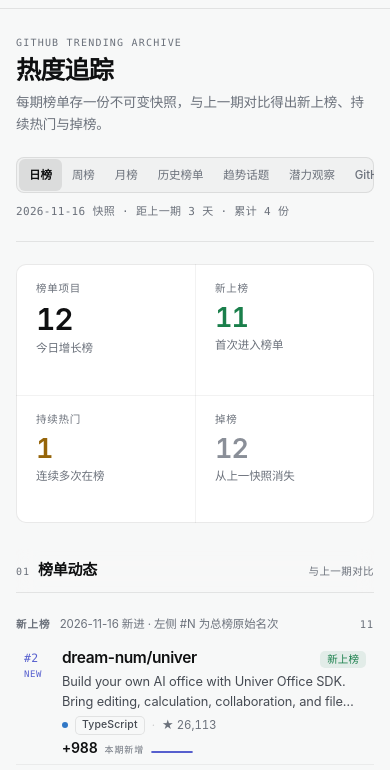
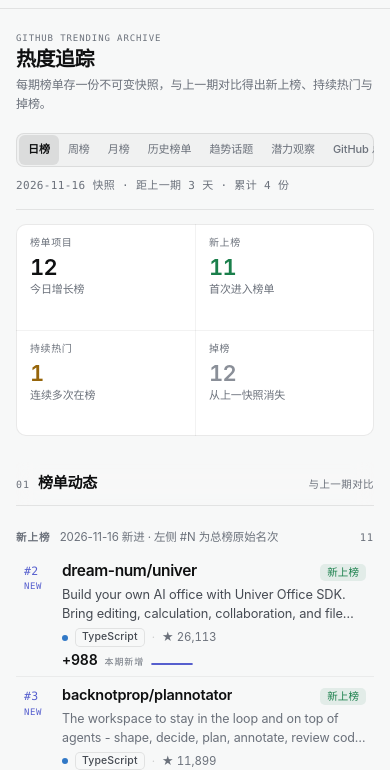
Before and after one commit to honor-99/github-trending, a plain HTML site: page index.html in a window 390 px wide. Shown: the part 45-815 px from the top of the page. Drawn offline with Linux system fonts and the light colour scheme.

Commit message:
style(page): 压扁页头与 KPI 账条，首屏多出 93px 给榜单
用户反馈「标题可以小一些，减少些画面的占用」。按实测数据逐项收紧
（1440×900，linear 皮肤）：

| 项 | 改前 | 改后 |
|---|---|---|
| h1 热度追踪 | 30px | 24px |
| eyebrow | 10px / .12em | 9.5px / .1em |
| lede | 13.5px，54ch 折成 2 行（45px 高） | 12.5px，放开 max-width 成 1 行（20px） |
| KPI 大数 | 34px（首格）/ 27px | 26px / 22px |
| KPI 标签 | 10.5px | 10px |
| KPI 小字提示 | 11.5px / 2 行 36px | 11px / 2 行 32px |
| KPI 内边距 | 16/20/18 | 12/18/13 |
| 账条上间距 | 22px | 14px |
| 页头下边框留白 | 20px | 14px |

结果：页头 127 → 84px，KPI 账条 141 → 107px，
**榜单列表起点 408 → 315px（-23%）**，一屏能看到更多条目。

关键约束没破：
- `.kpis` 的 min-height 必须等于内容自然高度（桌面 107 / ≤820px 两行 212），
  否则加载态只有空骨架会矮一截、页面跳动。实测 1440/820/390 三档
  loaded == loading、jump = 0。
- `.kpi-hint` 仍是固定两行盒（16px × 2 = 32px），长提示不会撑高。
- 以上全部 scope 在 `html[data-skin="linear"]`，纸感皮肤仍是 141px / h1 38px（已验）。
- 390px 无横向溢出（scrollWidth == innerWidth）。

移动端顺手收紧：shell 顶部 26→22px、h1 25→20px、分段按钮 6/10→5/9px、
KPI 内边距 11/14/12。

```diff
--- a/assets/styles.css
+++ b/assets/styles.css
@@ -1036,18 +1036,20 @@ html[data-skin="linear"] .nav-pill:hover {
 }
 
 /* ── 页头 ── */
-html[data-skin="linear"] .shell { max-width: 1320px; padding: 38px max(24px, 3.4vw) 78px; }
+html[data-skin="linear"] .shell { max-width: 1320px; padding: 30px max(24px, 3.4vw) 78px; }
 html[data-skin="linear"] .console-head {
-  align-items: flex-end; gap: 22px; padding-bottom: 20px;
+  align-items: flex-end; gap: 20px; padding-bottom: 14px;
   border-bottom: 1px solid var(--line);
 }
-html[data-skin="linear"] .console-title { gap: 6px; }
-html[data-skin="linear"] .eyebrow { font-size: 10px; letter-spacing: .12em; font-weight: 500; }
+html[data-skin="linear"] .console-title { gap: 4px; }
+html[data-skin="linear"] .eyebrow { font-size: 9.5px; letter-spacing: .1em; font-weight: 500; }
 html[data-skin="linear"] .console-title h1 {
-  font-size: var(--h1-size); font-weight: 600; letter-spacing: -.03em; line-height: 1.1;
+  /* 2026-11-16 用户要求「标题小一些、少占画面」：30px → 24px */
+  font-size: 24px; font-weight: 600; letter-spacing: -.026em; line-height: 1.08;
 }
 html[data-skin="linear"] .console-lede {
-  font-size: 13.5px; line-height: 1.65; color: var(--muted); max-width: 54ch;
+  /* 放开 max-width：13.5px/54ch 时这句话会折成两行，白占 22px */
+  font-size: 12.5px; line-height: 1.6; color: var(--muted); max-width: none;
 }
 
 /* ── 分段控件：Linear 式低调胶囊 ── */
@@ -1065,19 +1067,24 @@ html[data-skin="linear"] .segmented button[aria-selected="true"] { color: var(--
 
 /* ── KPI ── */
 html[data-skin="linear"] .kpis {
-  margin-top: 22px; border-radius: var(--kpi-radius);
+  margin-top: 14px; border-radius: var(--kpi-radius);
   background: var(--panel); box-shadow: inset 0 0 0 1px var(--line);
+  /* 必须等于内容自然高度：加载态只有骨架没有内容，靠它撑住，否则页面会跳 */
+  min-height: 107px;
 }
-html[data-skin="linear"] .kpi { padding: 16px 20px 18px; }
-html[data-skin="linear"] .kpi + .kpi::before { background: var(--line); top: 16px; bottom: 16px; }
+html[data-skin="linear"] .kpi { padding: 12px 18px 13px; }
+html[data-skin="linear"] .kpi + .kpi::before { background: var(--line); top: 12px; bottom: 12px; }
 html[data-skin="linear"] .kpi-label {
-  font-size: 10.5px; font-weight: 500; letter-spacing: .07em; color: var(--muted);
+  font-size: 10px; font-weight: 500; letter-spacing: .06em; color: var(--muted);
 }
 html[data-skin="linear"] .kpi-value {
-  margin-top: 7px; font-size: 27px; font-weight: 600; letter-spacing: -.032em;
+  margin-top: 5px; font-size: 22px; font-weight: 600; letter-spacing: -.03em;
 }
-html[data-skin="linear"] .kpi:first-child .kpi-value { font-size: 34px; letter-spacing: -.038em; }
-html[data-skin="linear"] .kpi-hint { font-size: 11.5px; }
+html[data-skin="linear"] .kpi:first-child .kpi-value { font-size: 26px; letter-spacing: -.034em; }
+html[data-skin="linear"] .kpi-hint {
+  margin-top: 3px; font-size: 11px; color: var(--muted);
+  line-height: 16px; min-height: 32px; max-height: 32px;
+}
 
 /* ── 区块与条目 ── */
 html[data-skin="linear"] .board-grid { margin-top: 26px; }
@@ -1228,11 +1235,19 @@ html[data-skin="linear"] .block-refresh:hover:not(:disabled) {
   box-shadow: inset 0 0 0 1px var(--line-strong);
 }
 
+@media (max-width: 820px) {
+  /* 2×2 布局：min-height 必须跟着变成两行的高度，否则加载态（空骨架）会矮 100px → 页面跳动 */
+  html[data-skin="linear"] .kpis { min-height: 212px; }
+  html[data-skin="linear"] .console-lede { font-size: 12px; }
+}
+
 @media (max-width: 560px) {
-  html[data-skin="linear"] .shell { padding: 26px 16px 62px; }
-  html[data-skin="linear"] .console-title h1 { font-size: 25px; }
-  html[data-skin="linear"] .segmented button { padding: 6px 10px; font-size: 11.5px; }
-  html[data-skin="linear"] .kpi:first-child .kpi-value { font-size: 30px; }
+  html[data-skin="linear"] .shell { padding: 22px 16px 62px; }
+  html[data-skin="linear"] .console-title h1 { font-size: 20px; }
+  html[data-skin="linear"] .eyebrow { font-size: 9px; }
+  html[data-skin="linear"] .segmented button { padding: 5px 9px; font-size: 11px; }
+  html[data-skin="linear"] .kpi { padding: 11px 14px 12px; }
+  html[data-skin="linear"] .kpi:first-child .kpi-value { font-size: 22px; }
 }
 
 /* ════════════════════════════════════════════════════════════
--- a/index.html
+++ b/index.html
@@ -5,7 +5,7 @@
 <meta name="viewport" content="width=device-width, initial-scale=1" />
 <title>GitHub 热度追踪 · 榜单归档</title>
 <meta name="description" content="GitHub Trending 每期快照归档：新上榜、持续热门、掉榜，加上话题聚合与潜力观察。" />
-<link rel="stylesheet" href="assets/styles.css?v=27" />
+<link rel="stylesheet" href="assets/styles.css?v=28" />
 </head>
 <body>
 <header class="topbar">
```
